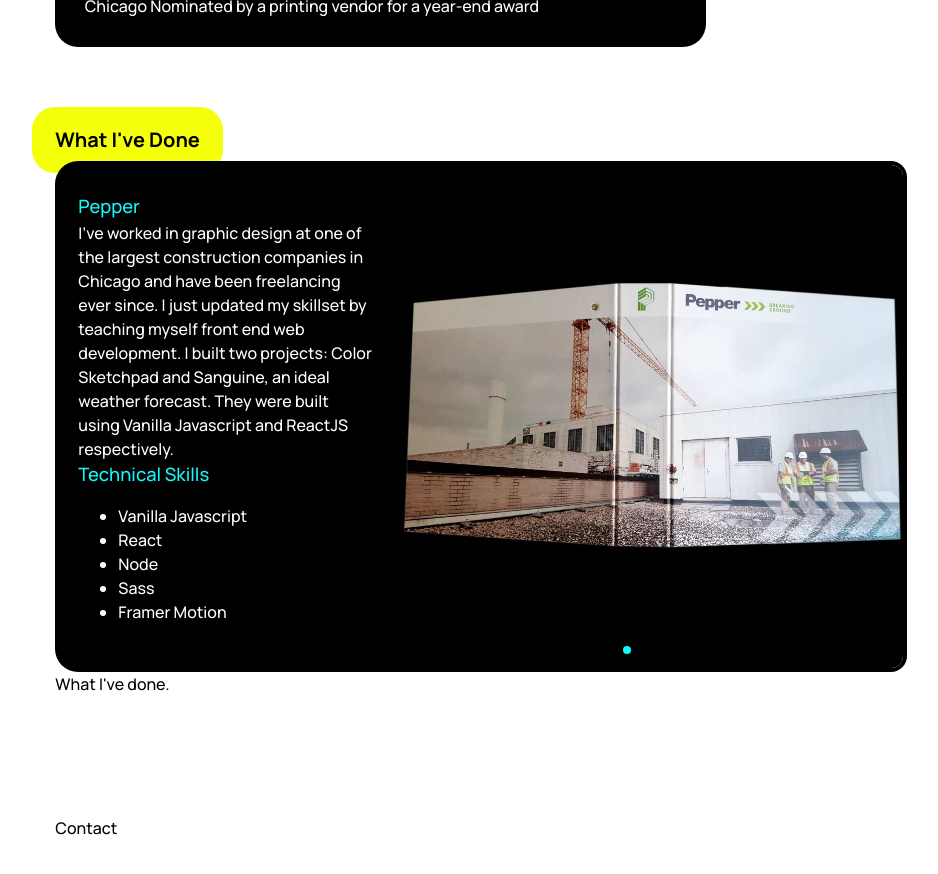
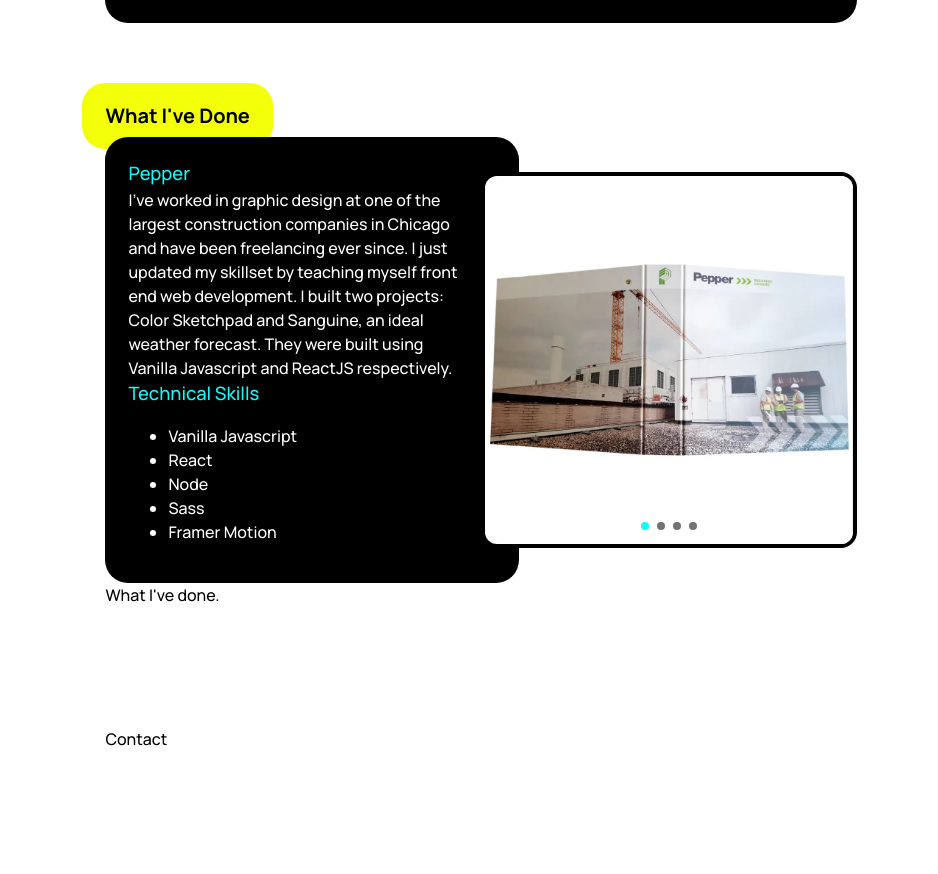
Before and after one commit to tonymichael00/shooz, a React (Create React App) app: page / in a window 1280 px wide. Shown: the part 1540-2414 px from the top of the page, without its empty margins (159-1097 px from the left). After the commit the page ends 2291 px from the top, so only its background shows below. Built offline with nearby package versions, Linux system fonts and the light colour scheme.

Commit message:
finished pepper section and carousel

```diff
--- a/src/App.scss
+++ b/src/App.scss
@@ -152,7 +152,7 @@
 .blurb {
   background-color: black;
   color: white;
-  max-width: 65ch;
+  // max-width: 65ch;
   @include resp-clamp(
     border-radius,
     $body-corner-padding-perc,
@@ -246,7 +246,7 @@
   //VARIABLES
   //SWIPER COLOR CHANGES
   --swiper-theme-color: #13fafc;
-  --swiper-pagination-bullet-inactive-color: black;
+  --swiper-pagination-bullet-inactive-color: rgb(114, 114, 114);
   --swiper-pagination-bullet-inactive-opacity: 1;
   // --swiper-scrollbar-drag-bg-color: rgba(19, 250, 252, 0.5);
   // --swiper-scrollbar-bg-color: rgba(19, 250, 252, 0.1);
--- a/src/Components/Projects/Carousel/Carousel.js
+++ b/src/Components/Projects/Carousel/Carousel.js
@@ -40,12 +40,12 @@
       // scrollbar="true"
     >
       <swiper-slide>
+        <img src={img1Webp} alt="Logo2" className="project-img" />
+        {/* {img2} */}
+      </swiper-slide>
+      <swiper-slide>
         <img src={img1} alt="Logo1" className="project-img" />
         {/* {img1} */}
-      </swiper-slide>
-      <swiper-slide>
-        <img src={img1Webp} alt="Logo2" className="project-img" />
-        {/* {img2} */}
       </swiper-slide>
       <swiper-slide>
         <img src={img13} alt="Logo3" className="project-img" />
--- a/src/Components/Projects/Projects.js
+++ b/src/Components/Projects/Projects.js
@@ -31,7 +31,7 @@
         whileInView="visible"
         viewport={{ once: true, amount: 0.4 }}
       >
-        <div className="project-blurb-txt">
+        <motion.div className="project-blurb-txt" variants={itemSideMoveLeft}>
           <h3>Pepper</h3>
           <p>
             I’ve worked in graphic design at one of the largest construction
@@ -51,15 +51,15 @@
             <li>Sass</li>
             <li>Framer Motion</li>
           </ul>
-        </div>
-        <div
+        </motion.div>
+        <motion.div
           id="pepper-blurb"
           className="blurb"
-          // variants={itemSideMoveRight}
-        ></div>
-        <div className="carousel-cont">
+          variants={itemSideMoveLeft}
+        ></motion.div>
+        <motion.div className="carousel-cont" variants={itemSideMoveRight}>
           <Carousel />
-        </div>
+        </motion.div>
       </motion.div>
       What I've done.
     </div>
--- a/src/Components/Projects/Projects.scss
+++ b/src/Components/Projects/Projects.scss
@@ -24,18 +24,21 @@
   width: $middle-column-width;
   display: grid;
   //fix 50% to non flex/%
-  grid-template-columns: 40% 1fr 40%;
+  grid-template-columns: 50% 50%;
   align-items: center;
   // display: flex;
   // align-items: center;
 }
 
 .carousel-cont {
-  grid-column: 2/4;
+  grid-column: 2/3;
   grid-row: 1/2;
   position: relative;
-
+  max-height: 90%;
   height: fit-content;
+  margin-left: auto;
+  margin-right: auto;
+  aspect-ratio: 1/1;
   border-radius: 1rem;
   overflow: clip;
   //MAYBE CHANGE TO BLACK
@@ -43,10 +46,11 @@
 }
 
 #pepper-blurb {
-  grid-column: 1/3;
+  grid-column: 1/2;
   grid-row: 1/2;
-  width: 100%;
+  width: 110%;
   height: 100%;
+  z-index: -1;
 }
 
 .project-bkd {
--- a/src/Sass/_global.scss
+++ b/src/Sass/_global.scss
@@ -4,7 +4,7 @@
 $black: #000000;
 $round-corner: clamp(0.5rem, 5vw, 0.9rem);
 $nav-height: 4rem;
-$middle-column-width: min(85ch, 90vw);
+$middle-column-width: min(75ch, 90vw);
 $blurb-spacing-grid: minmax(3rem, 1fr);
 // $middle-column-width: max(20rem, 50vw);
 
```
